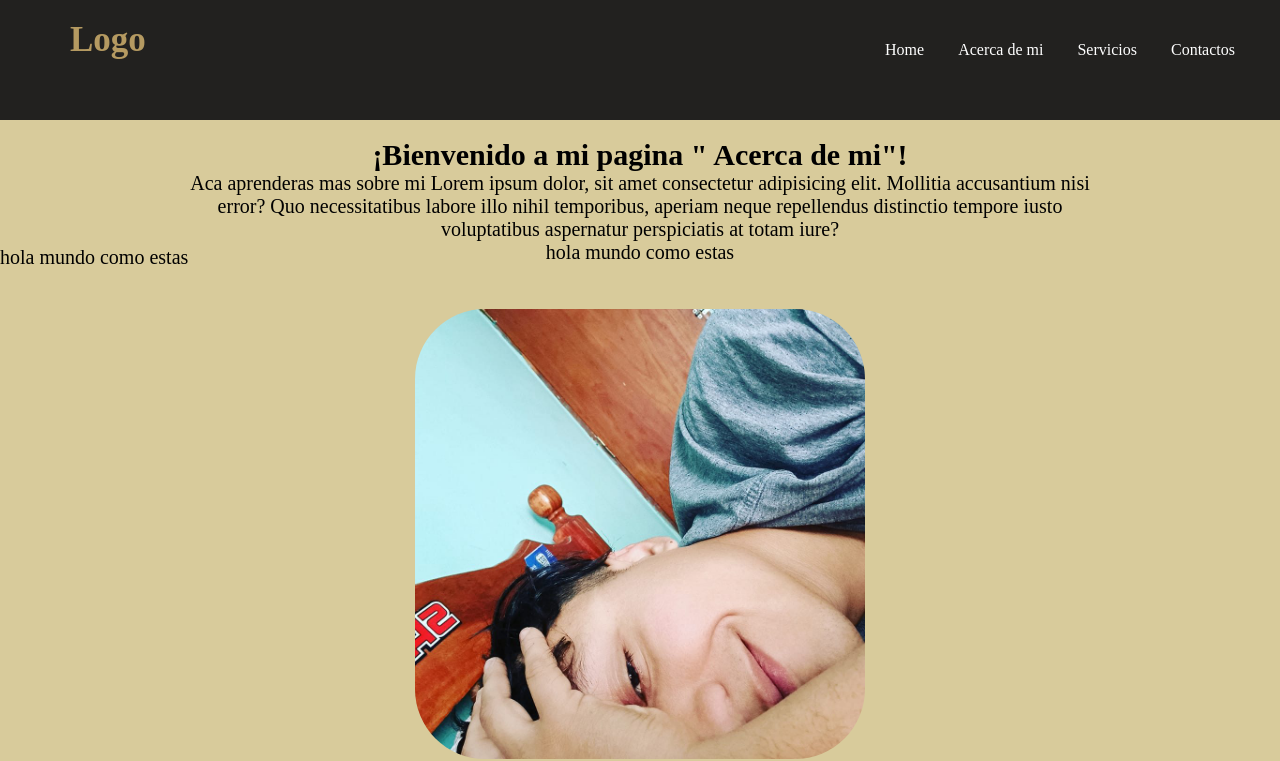
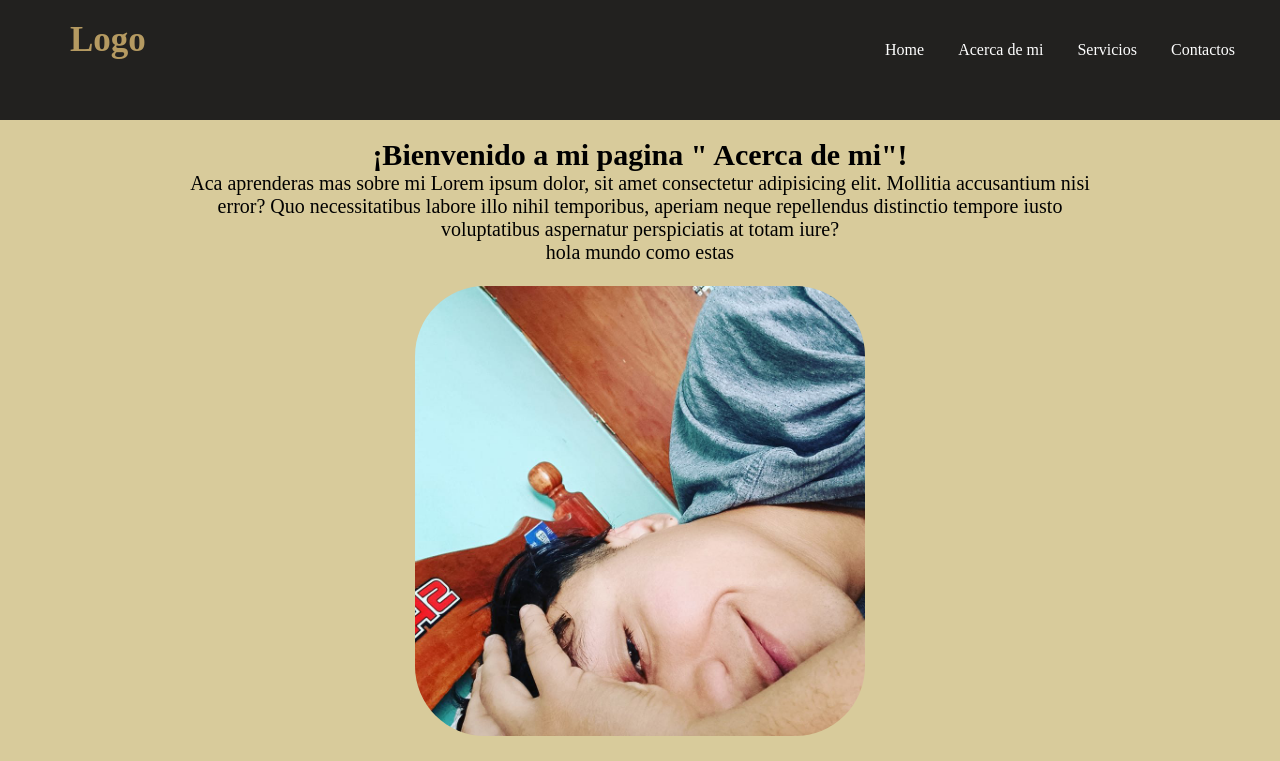
Before and after one commit to GustavoDeveloperjujuy/WebEgg, a plain HTML site: page index.html in a window 1280 px wide. Shown: the top 761 px of the page. Drawn offline with Linux system fonts and the light colour scheme.

Commit message:
Modificacion1

```diff
--- a/index.html
+++ b/index.html
@@ -60,7 +60,7 @@
                 </p>
                 <div class="greeting"> hola mundo como estas</div>
             </div>
-            <div class="greeting"> hola mundo como estas</div>
+
             <div>
                 <img src="313212634_3341067709439909_3358146793711718544_n.jpg"
                     alt="yo" class="img1">
```
